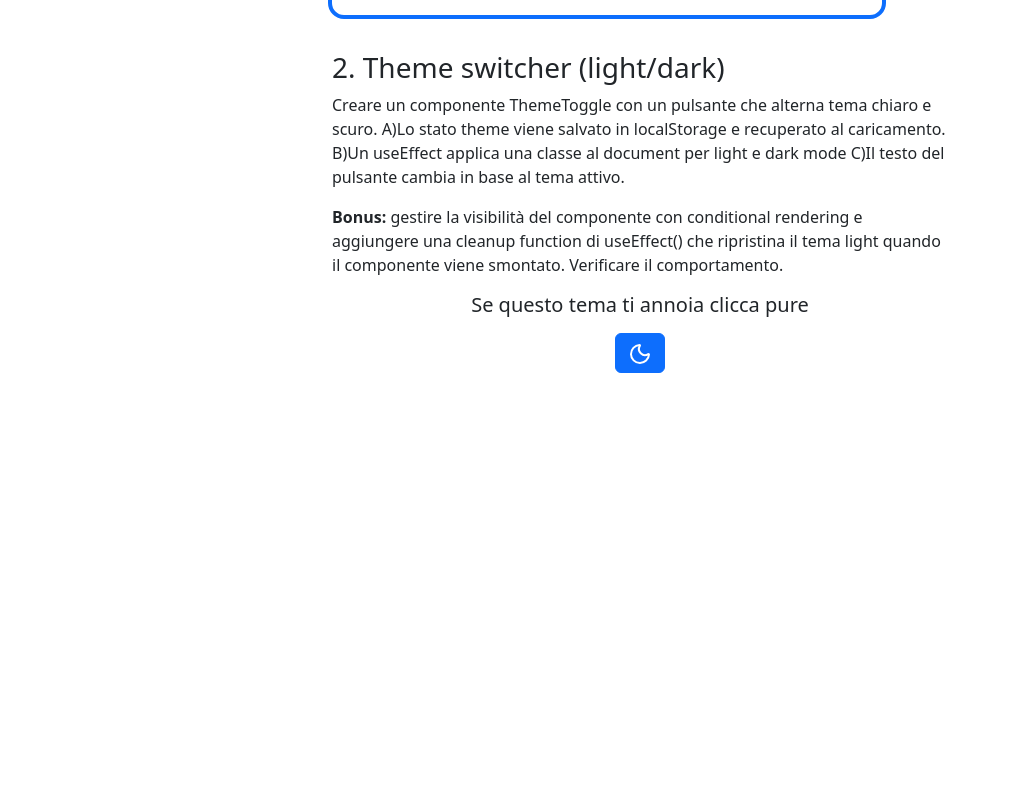
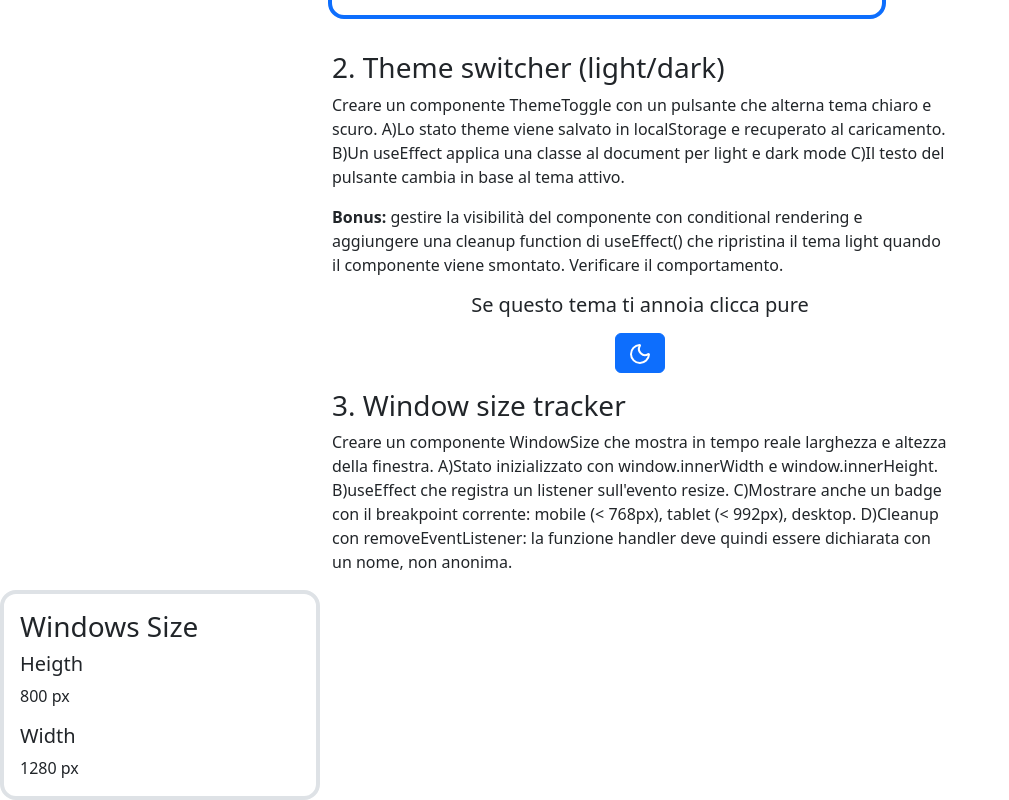
Before and after one commit to amanieltewolde/react-use-effect, a React (Vite) app: page / in a window 1280 px wide. Shown: the part 466-1266 px from the top of the page, without its empty margins (0-1009 px from the left). Before the commit the page ends 839 px from the top, so only its background shows below. Built offline with nearby package versions, Linux system fonts and the light colour scheme.

Commit message:
added hook to set initial value of current viewport'size

```diff
--- a/src/App.jsx
+++ b/src/App.jsx
@@ -1,5 +1,6 @@
 import Ex1 from "./Ex-Completed/Ex1";
 import Ex2 from "./Ex-Completed/Ex2";
+import Ex3 from "./Ex3";
 import './index.css'
 
 export default function App() {
@@ -10,6 +11,7 @@ export default function App() {
       <h2 className="display-1 text-center">React useEffect</h2>
       <Ex1 />
       <Ex2 />
+      <Ex3 />
 
     </>
   )
--- /dev/null
+++ b/src/Ex3.jsx
@@ -0,0 +1,30 @@
+import { useState, useEffect } from "react";
+import Esercizio from "./Exercise Scheme/Esercizio";
+import { listExercises } from "./utilities/Lista-esercizi";
+
+export default function Ex3() {
+
+    // set dello stato delle dimensioni iniziali
+    const [windowSize, setWindowSize] = useState({
+        width: window.innerWidth,
+        heigth: window.innerHeight,
+    })
+
+
+    return (
+        <>
+            <Esercizio
+                titolo={listExercises[2].titolo}
+                testo={listExercises[2].testo}
+                bonus={listExercises[2].bonus} />
+
+            <div className="card p-3 border border-4 rounded-4 w-25">
+                <h3>Windows Size</h3>
+                <h5 className="card-title">Heigth</h5>
+                <p className="card-text">{windowSize.heigth} px</p>
+                <h5 className="card-title">Width</h5>
+                <p className="card-text">{windowSize.width} px</p>
+            </div>
+        </>
+    )
+}
```
